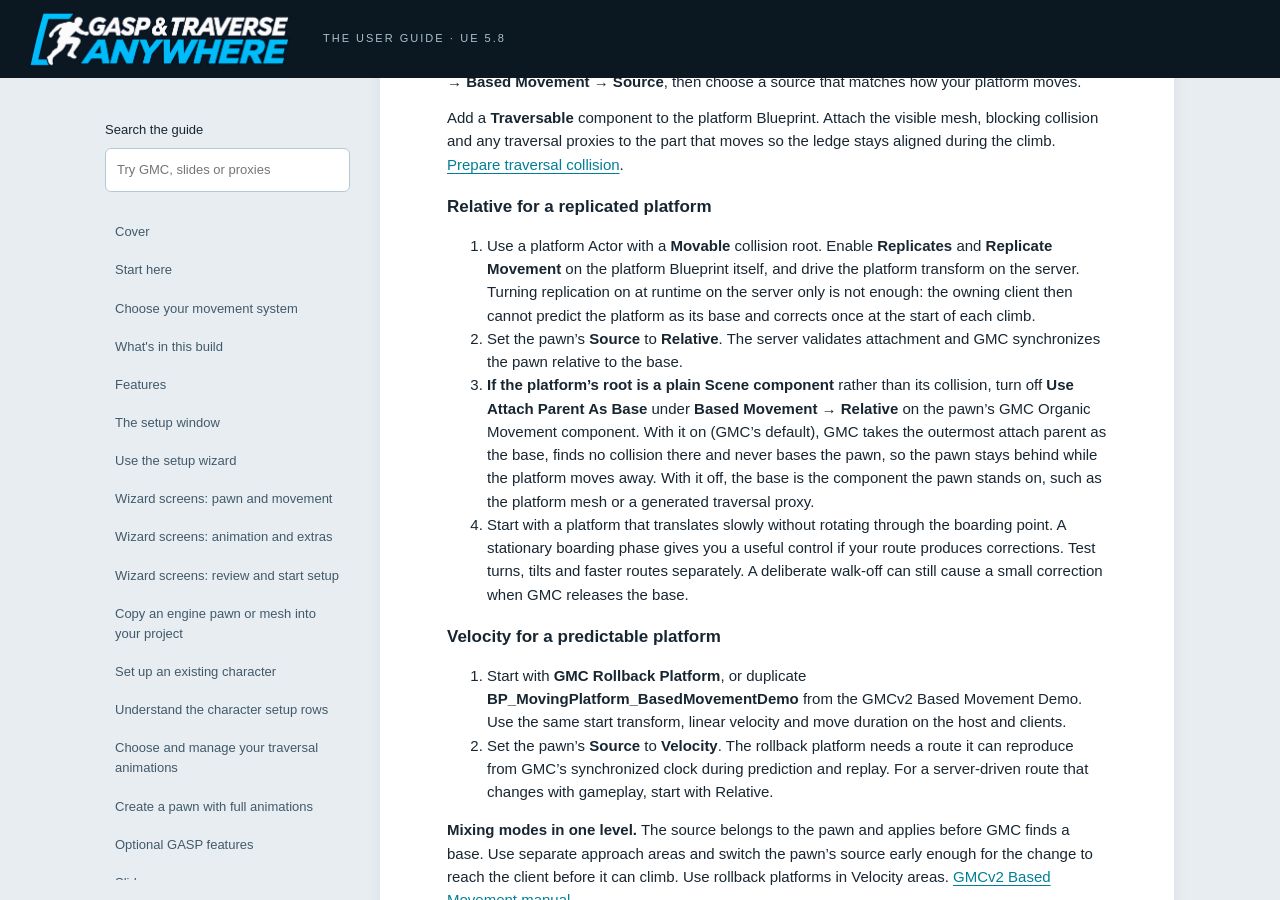
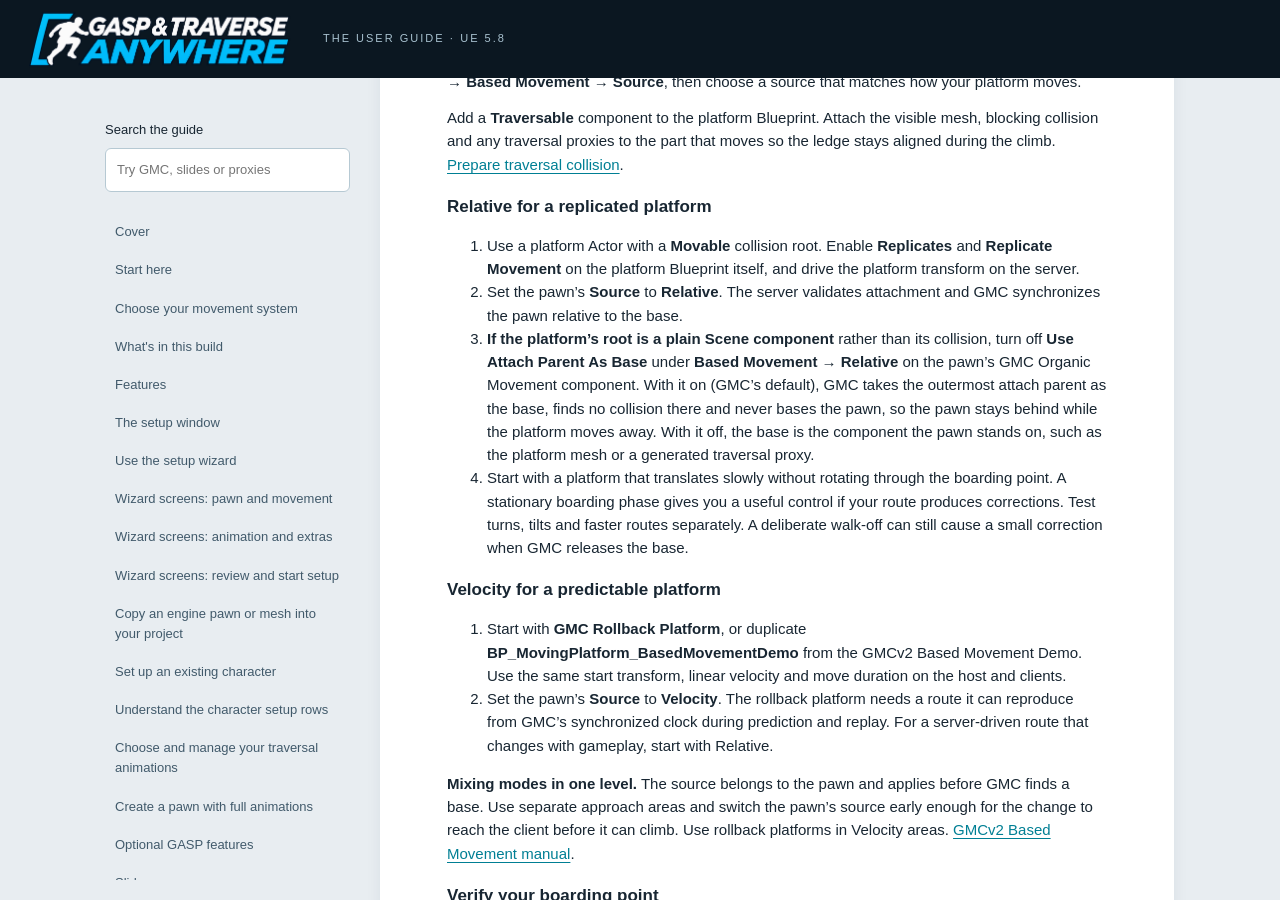
Before and after one commit to Dr-Rank/traverse-anywhere-guide, a Jekyll site: the page built from index.md, in a window 1280 px wide and 900 px high, scrolled down 54410 px. Built offline with Jekyll 4.4.1, drawn with Linux system fonts in a browser that asks for light colours.

Commit message:
GMC moving platforms: drop an unconfirmed explanation
The previous commit said a server-only Replicates flag causes a correction at
the start of each climb. A follow-up test with the platform replicated on every
machine still showed it, so that explanation was wrong. The advice to tick
Replicates and Replicate Movement on the Blueprint stays.

Co-Authored-By: Claude Opus 5.5 <noreply@anthropic.com>
Claude-Session: https://claude.ai/code/session_01BaXXYL7acXmxC8GeoZQUpB

```diff
--- a/_includes/guide/gmc-based-movement.md
+++ b/_includes/guide/gmc-based-movement.md
@@ -6,7 +6,7 @@ Add a **Traversable** component to the platform Blueprint. Attach the visible me
 
 ### Relative for a replicated platform
 
-1. Use a platform Actor with a **Movable** collision root. Enable **Replicates** and **Replicate Movement** on the platform Blueprint itself, and drive the platform transform on the server. Turning replication on at runtime on the server only is not enough: the owning client then cannot predict the platform as its base and corrects once at the start of each climb.
+1. Use a platform Actor with a **Movable** collision root. Enable **Replicates** and **Replicate Movement** on the platform Blueprint itself, and drive the platform transform on the server.
 2. Set the pawn's **Source** to **Relative**. The server validates attachment and GMC synchronizes the pawn relative to the base.
 3. **If the platform's root is a plain Scene component** rather than its collision, turn off **Use Attach Parent As Base** under **Based Movement → Relative** on the pawn's GMC Organic Movement component. With it on (GMC's default), GMC takes the outermost attach parent as the base, finds no collision there and never bases the pawn, so the pawn stays behind while the platform moves away. With it off, the base is the component the pawn stands on, such as the platform mesh or a generated traversal proxy.
 4. Start with a platform that translates slowly without rotating through the boarding point. A stationary boarding phase gives you a useful control if your route produces corrections. Test turns, tilts and faster routes separately. A deliberate walk-off can still cause a small correction when GMC releases the base.
```
